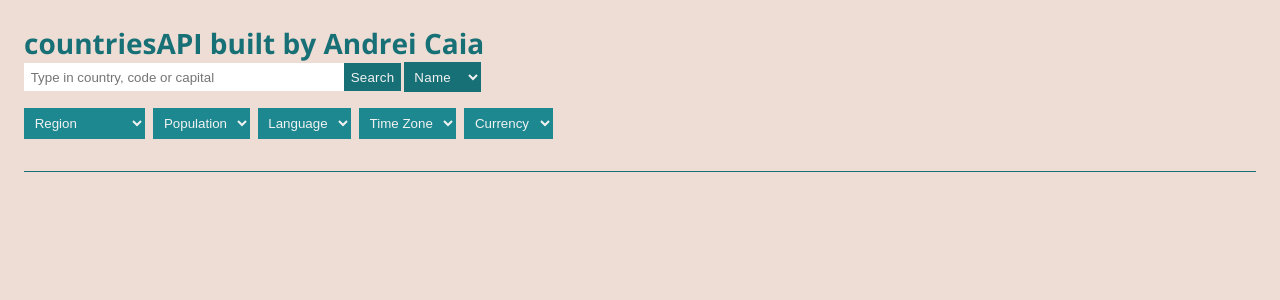
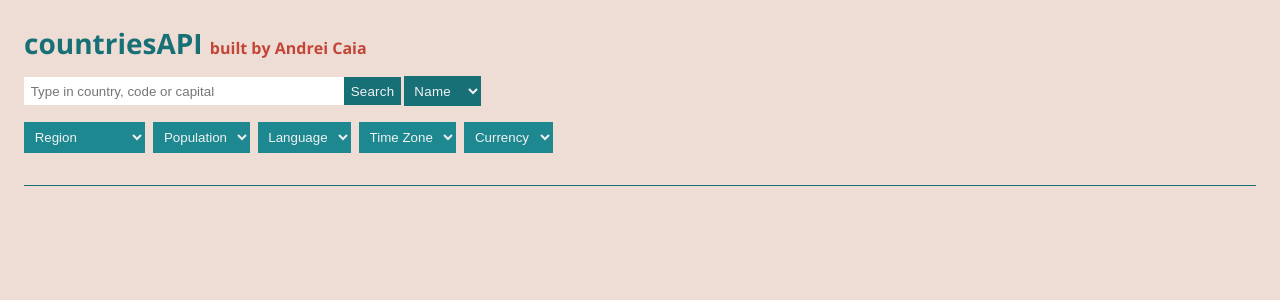
Before and after one commit to andreialexc30/countriesAPI, a Vue app: page / in a window 1280 px wide. Shown: the top 300 px of the page. Built offline with nearby package versions, Linux system fonts and the light colour scheme; no server answers.

Commit message:
Fitting style for span element

```diff
--- a/src/scss/_header.scss
+++ b/src/scss/_header.scss
@@ -1,5 +1,11 @@
 .countriesAPI_header--title {
     color: $clr;
+    margin-bottom: .5em;
+
+    .credits {
+        font-size: 1rem;
+        color: $cardClr;
+    }
 }
 
 .countriesAPI_form--search {
```
